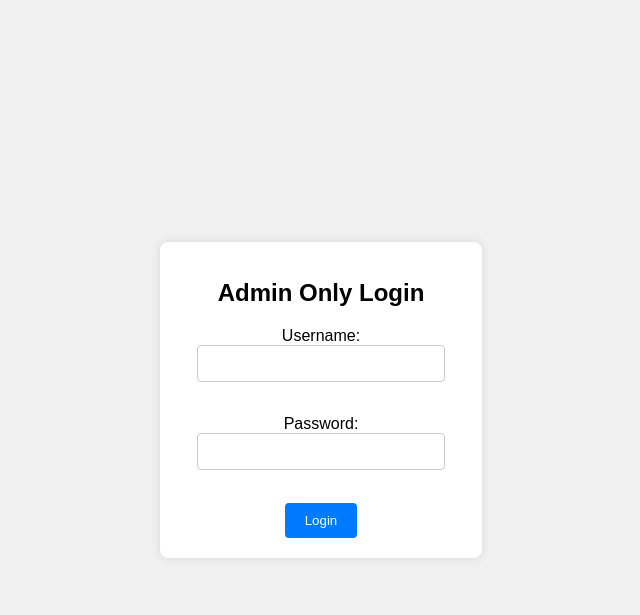
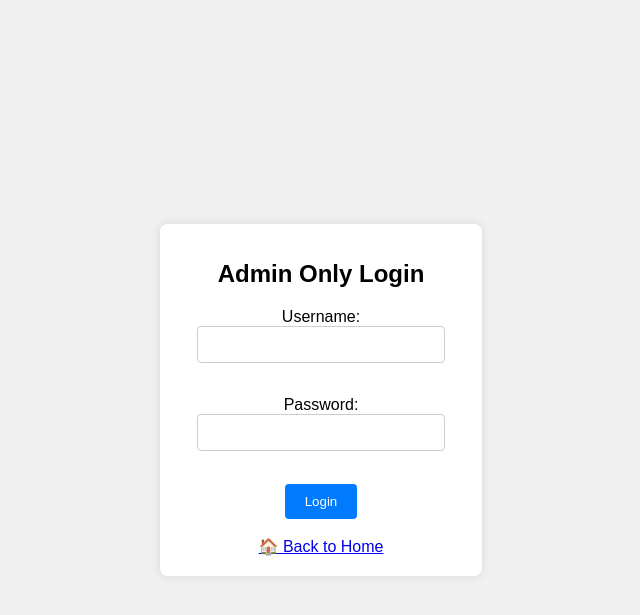
Before and after one commit to asp2020100/COM-2303-Assignment-04, a PHP site: page /contact-us-php/login.php in a window 1280 px wide. Shown: the top 615 px of the page, without its empty margins (319-959 px from the left). Run offline with PHP 8.4, Linux system fonts and the light colour scheme.

Commit message:
back to home

```diff
--- a/contact-us-php/login.php
+++ b/contact-us-php/login.php
@@ -14,7 +14,11 @@
         <label for="password">Password:</label>
         <input type="password" id="password" name="password" required><br><br>
 
-        <input type="submit" value="Login">
+        <input type="submit" value="Login"><br><br>
+        <a href="../index.html" class="home-link">
+        <span class="home-icon">🏠</span> Back to Home
+            </a>
+
     </form>
     </div>
 </body>
```
